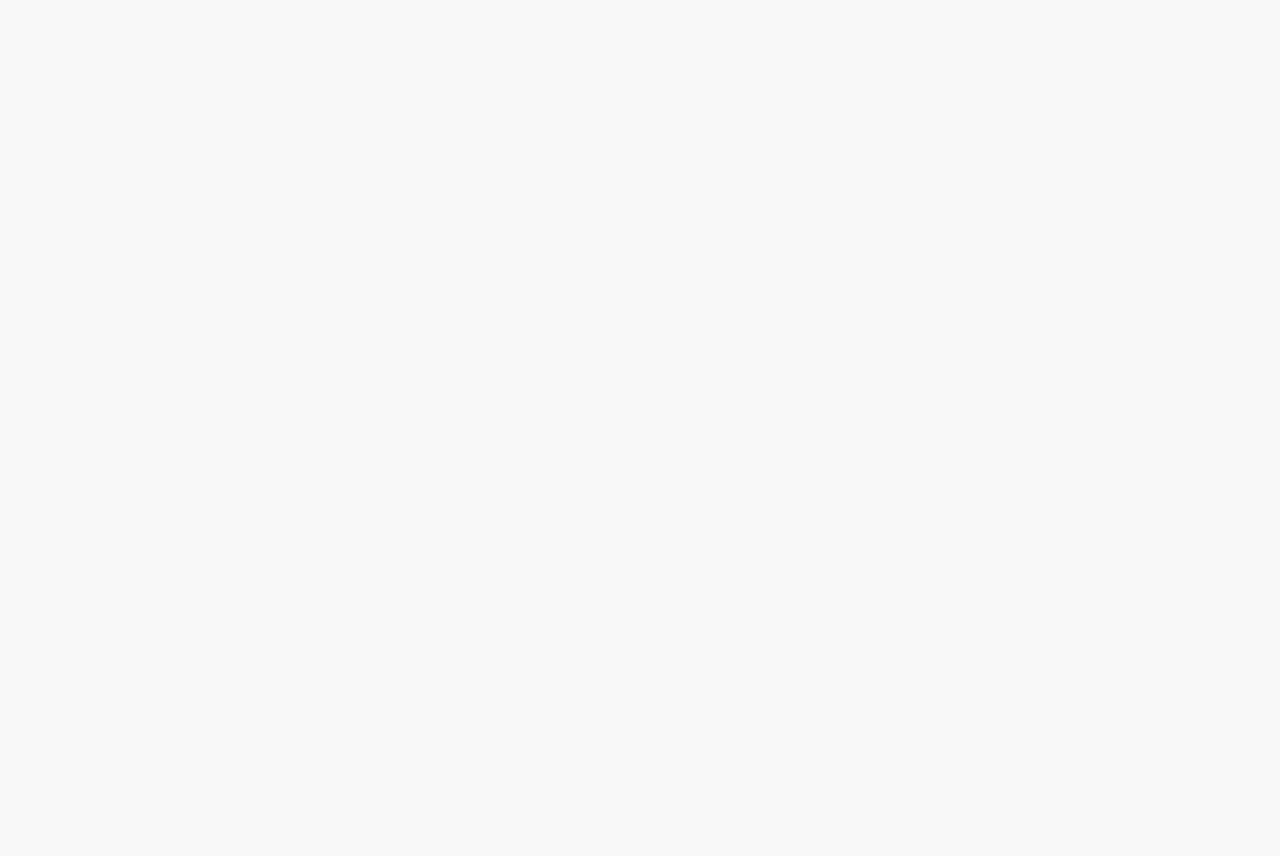
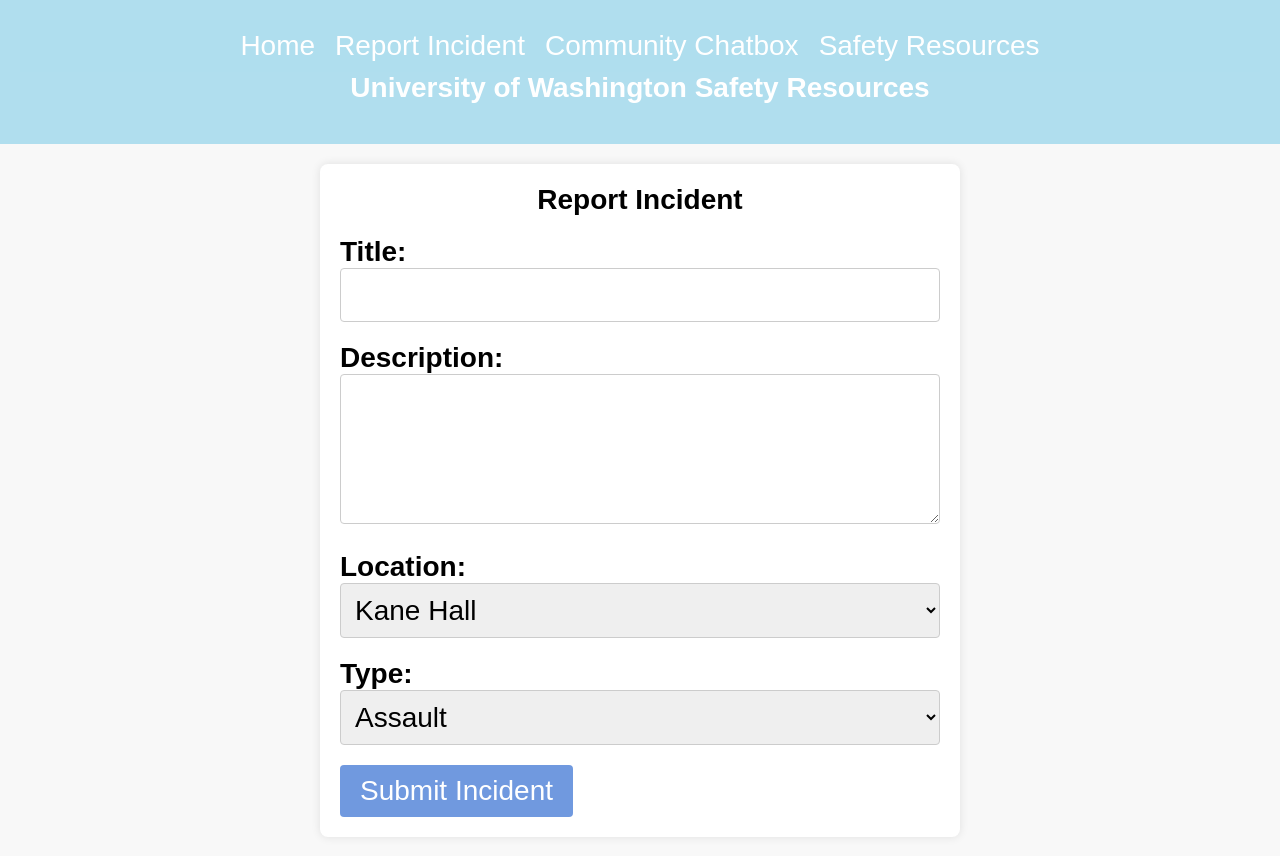
Before and after one commit to info340c-sp24/campus_cops, a React (Vite) app in the folder draft-2/: page /reportincident in a window 1280 px wide. Shown: the top 856 px of the page. Before the commit the page ends 800 px from the top, so only its background shows below. Built offline with nearby package versions, Linux system fonts and the light colour scheme.

Commit message:
Create Report Incident page

```diff
--- a/draft-2/src/App.tsx
+++ b/draft-2/src/App.tsx
@@ -1,15 +1,27 @@
 import CommunityChat from "./app/CommunityChat";
-import Report from "./app/Report";
+import ReportIncident from "./app/ReportIncident";
 import SafteyResources from "./app/SafteyResources";
 import Welcome from "./app/Welcome";
+
+import Head from "./app/components/Head";
+import Footer from "./app/components/Footer";
 
 import { Routes, Route, Navigate } from "react-router-dom";
 
 function App() {
+  // TODO: remove this and replace with real data from Google Maps API
+  const HARDCODED_LOCATIONS: { name: string, incident: boolean }[] = [
+    { "name": "Kane Hall", "incident": true },
+    { "name": "Smith Hall", "incident": false },
+    { "name": "Suzzallo Library", "incident": false }
+  ];
+
   return (
+    <>
+      <Head />
       <Routes>
         <Route path="/" element={<Welcome />} />
-      <Route path="/reportincident" element={<Report />} />
+        <Route path="/reportincident" element={<ReportIncident locations={HARDCODED_LOCATIONS}/>} />
         <Route path="/communitychatbox" element={<CommunityChat />} />
         <Route path="/safteyresources" element={<SafteyResources />} />
 
@@ -23,6 +35,9 @@
         />
         <Route path="*" element={<Navigate to="/pageNotFound" replace />} />
       </Routes>
+
+      <Footer />
+    </>
   );
 }
 
--- a/draft-2/src/app/Report.tsx
+++ /dev/null
@@ -1,8 +0,0 @@
-import Head from "./components/Head";
-import Footer from "./components/Footer";
-
-function Report() {
-  return <div>{/* Code Here */}</div>;
-}
-
-export default Report;
--- /dev/null
+++ b/draft-2/src/app/ReportIncident.tsx
@@ -0,0 +1,51 @@
+function ReportIncident(props: any) {
+    return (
+        <>
+            <main>
+                <h1>Report Incident</h1>
+                <form action="submit_incident.php" method="post">
+                <label htmlFor="incident-title">Title:</label>
+                <br />
+                <input
+                    type="text"
+                    id="incident-title"
+                    name="incident-title"
+                    required
+                />
+                <br />
+
+                <label htmlFor="incident-description">Description:</label>
+                <textarea
+                    id="incident-description"
+                    name="incident-description"
+                    rows={4}
+                    required
+                />
+                <br />
+
+                <label htmlFor="incident-location">Location:</label>
+                <select id="incident-location" name="incident-location" required>
+                    {props.locations.map((location: any) => (
+                        <option value={location.name} key={location.name}>{location.name}</option>
+                    ))};
+                </select>
+                <br />
+
+                <label htmlFor="incident-type">Type:</label><br />
+                <select id="incident-type" name="incident-type" required>
+                    <option value="accident">Assault</option>
+                    <option value="safety-issue">Theft</option>
+                    <option value="hit-and-run">Hit and Run</option>
+                    <option value="suspicious-activity">Suspicious Activity</option>
+                    <option value="other">Other</option>
+                </select>
+                <br />
+
+                <button type="submit">Submit Incident</button>
+                </form>
+            </main>
+        </>
+        );
+    }
+
+    export default ReportIncident;
--- a/draft-2/src/app/SafteyResources.tsx
+++ b/draft-2/src/app/SafteyResources.tsx
@@ -1,12 +1,8 @@
-import Head from "./components/Head";
-import Footer from "./components/Footer";
-
 import uwNightShuttle from "../assets/uw-night-shuttle.png";
 
 function SafteyResources() {
   return (
     <>
-      <Head />
       <main>
         <section>
           <div className="container">
@@ -61,7 +57,6 @@
           </div>
         </section>
       </main>
-      <Footer />
     </>
   );
 }
```
Also changed, not shown: 1 other file (tests, documents, lock files or other folders). Lines whose indentation alone changed are shown as unchanged.
